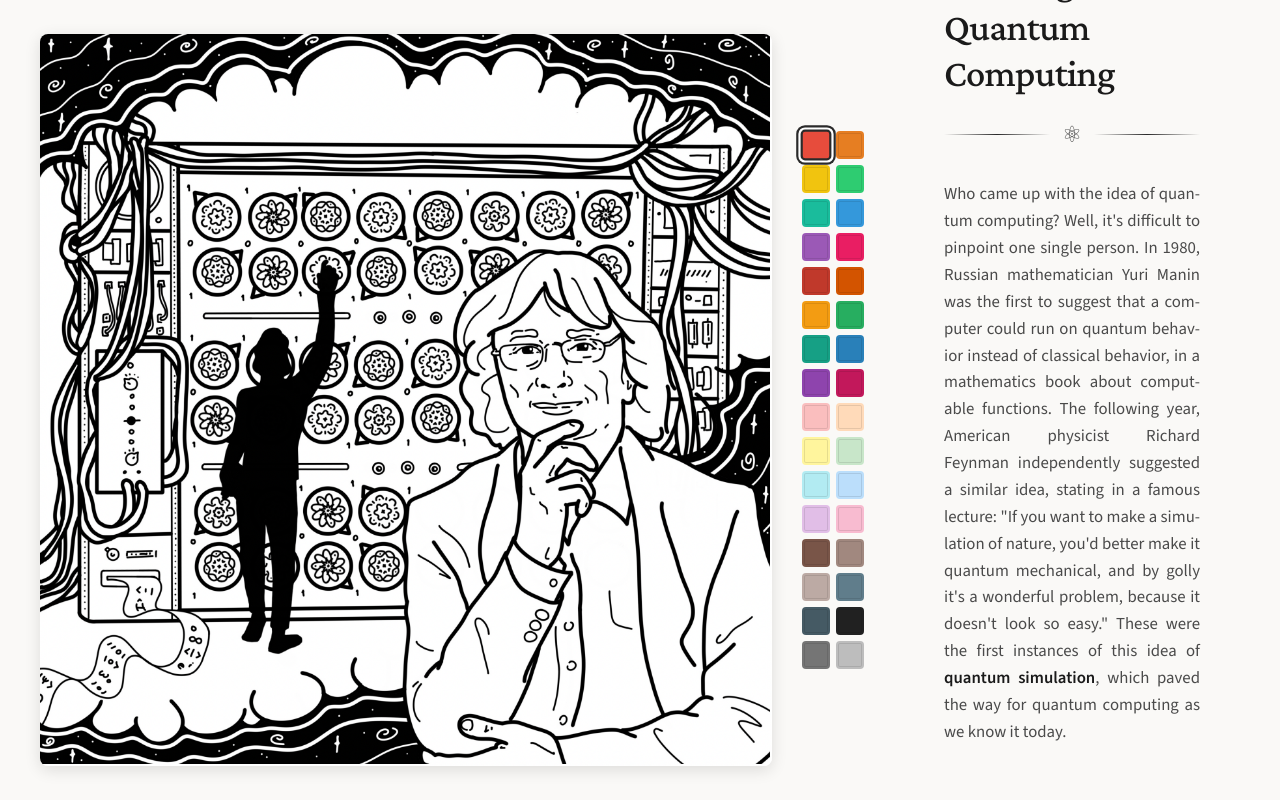
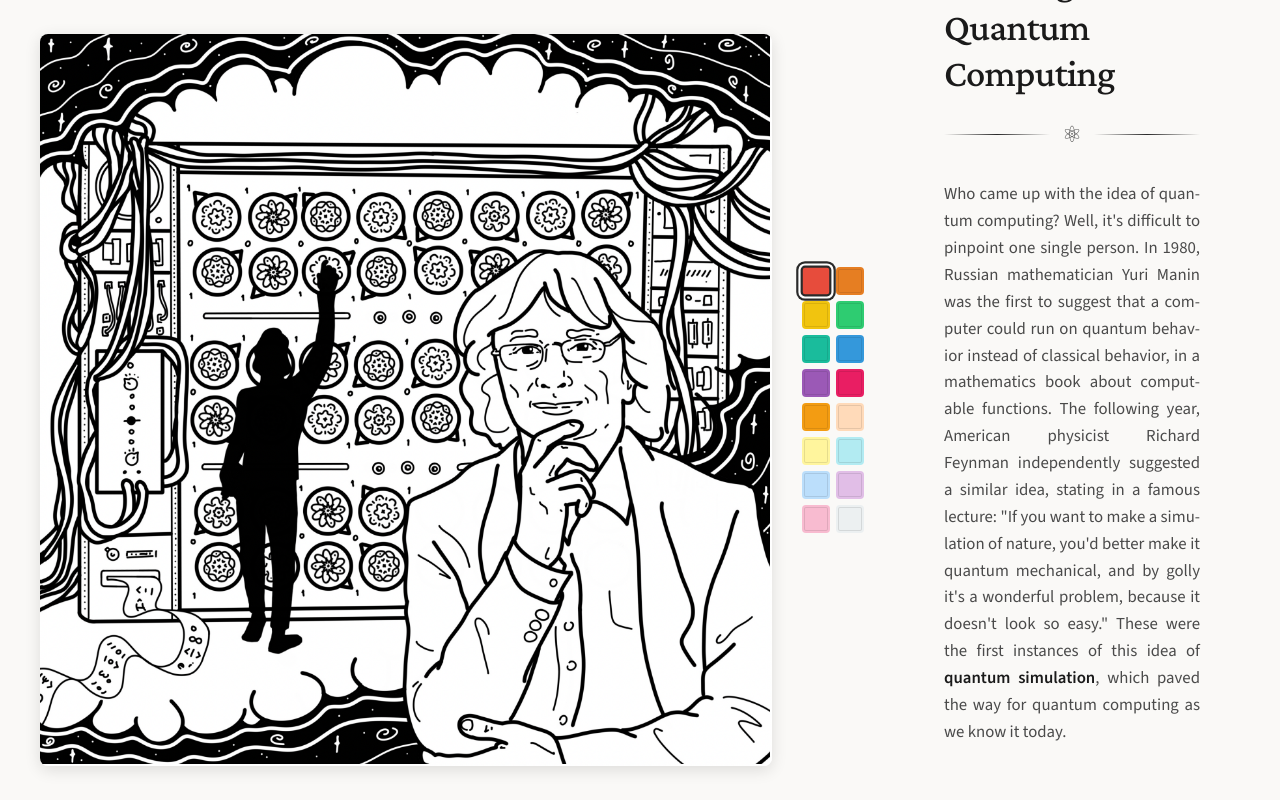
Before and after one commit to rsinghal757/quantum-coloring-book, a React (Vite) app: page / in a window 1280 px wide. Built offline with nearby package versions, Linux system fonts and the light colour scheme.

Commit message:
reduced pallete size

```diff
--- a/src/components/ColorPalette.jsx
+++ b/src/components/ColorPalette.jsx
@@ -1,8 +1,8 @@
 import { useState } from 'react';
 
-// Standard coloring book palette - vibrant and pastel colors
+// Standard coloring book palette - vibrant and bright colors
 const COLORS = [
-  // Row 1: Primary and secondary colors
+  // Vibrant
   { r: 231, g: 76, b: 60, name: 'Red' },
   { r: 230, g: 126, b: 34, name: 'Orange' },
   { r: 241, g: 196, b: 15, name: 'Yellow' },
@@ -12,35 +12,15 @@ const COLORS = [
   { r: 155, g: 89, b: 182, name: 'Purple' },
   { r: 233, g: 30, b: 99, name: 'Pink' },
 
-  // Row 2: Darker variants
-  { r: 192, g: 57, b: 43, name: 'Dark Red' },
-  { r: 211, g: 84, b: 0, name: 'Dark Orange' },
+  // Bright & Pastel
   { r: 243, g: 156, b: 18, name: 'Gold' },
-  { r: 39, g: 174, b: 96, name: 'Dark Green' },
-  { r: 22, g: 160, b: 133, name: 'Dark Teal' },
-  { r: 41, g: 128, b: 185, name: 'Dark Blue' },
-  { r: 142, g: 68, b: 173, name: 'Dark Purple' },
-  { r: 194, g: 24, b: 91, name: 'Dark Pink' },
-
-  // Row 3: Pastels and skin tones
-  { r: 250, g: 190, b: 190, name: 'Light Pink' },
   { r: 255, g: 218, b: 185, name: 'Peach' },
   { r: 255, g: 245, b: 157, name: 'Light Yellow' },
-  { r: 200, g: 230, b: 201, name: 'Light Green' },
   { r: 178, g: 235, b: 242, name: 'Light Cyan' },
   { r: 187, g: 222, b: 251, name: 'Light Blue' },
   { r: 225, g: 190, b: 231, name: 'Lavender' },
   { r: 248, g: 187, b: 208, name: 'Rose' },
-
-  // Row 4: Earth tones and neutrals
-  { r: 121, g: 85, b: 72, name: 'Brown' },
-  { r: 161, g: 136, b: 127, name: 'Taupe' },
-  { r: 188, g: 170, b: 164, name: 'Warm Gray' },
-  { r: 96, g: 125, b: 139, name: 'Slate' },
-  { r: 69, g: 90, b: 100, name: 'Dark Slate' },
-  { r: 33, g: 33, b: 33, name: 'Near Black' },
-  { r: 117, g: 117, b: 117, name: 'Gray' },
-  { r: 189, g: 189, b: 189, name: 'Light Gray' },
+  { r: 236, g: 240, b: 241, name: 'White' },
 ];
 
 function ColorPalette({ selectedColor, onColorSelect }) {
```
